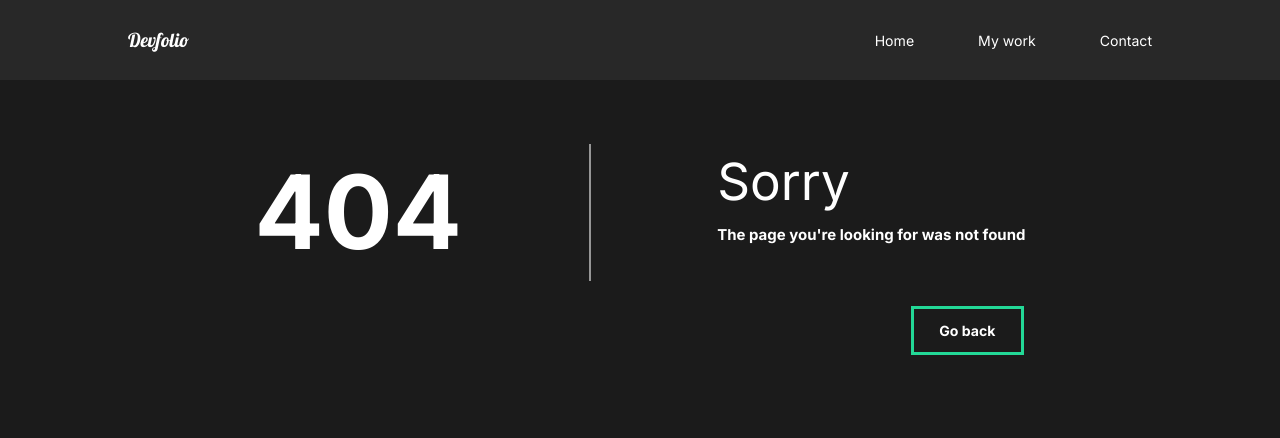
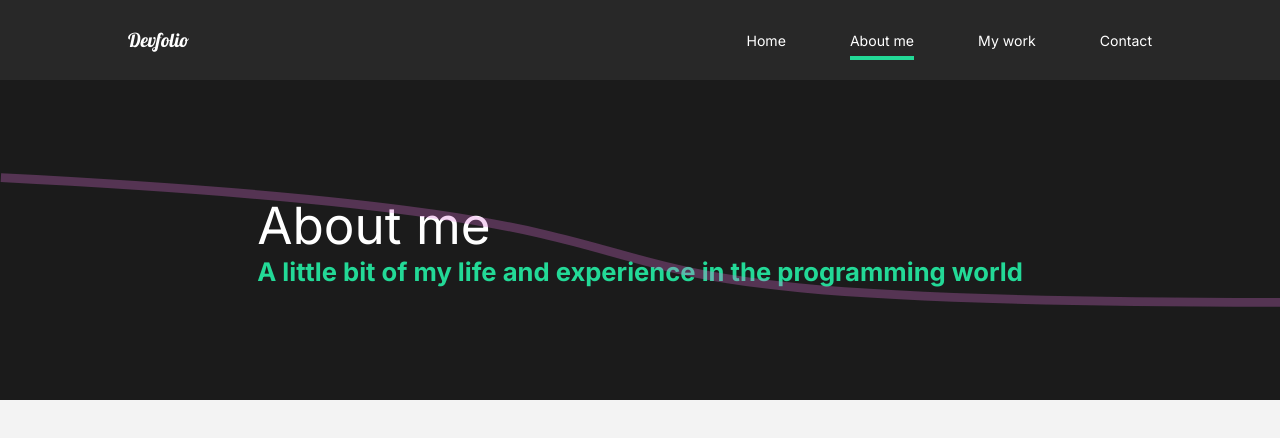
Before and after one commit to arielvergarautn/devfolio-v2, a React (Create React App) app: page /about in a window 1280 px wide. Before the commit this address had no page. Shown: the top 438 px of the page. Built offline with nearby package versions, Linux system fonts and the light colour scheme.

Commit message:
New  about me page

```diff
--- a/src/App.js
+++ b/src/App.js
@@ -4,6 +4,8 @@ import Contact from "./pages/contact/Contact";
 import Work from "./pages/work/Work";
 import NotFound from "./pages/notFound/NotFound";
 import Nav from "./components/Nav";
+import AboutMe from "./pages/aboutMe/AboutMe";
+
 //Styles
 import './public/styles/app.scss';
 import { Route, Routes } from 'react-router-dom'
@@ -15,6 +17,7 @@ function App() {
       <Routes>
         <Route exact path='/' element={<Home />} />
         <Route exact path='/home' element={<Home />} />
+        <Route exact path='/about' element={<AboutMe />} />
         <Route exact path='/work' element={<Work />} />
         <Route exact path='/work/:id' element={<Work />} />
         <Route exact path='/contact' element={<Contact />} />
--- a/src/components/Nav.js
+++ b/src/components/Nav.js
@@ -30,6 +30,16 @@ const Nav = () => {
                 </li>
                 <li>
                     <div class="link-container">
+                        <Link to="/about">About me</Link>
+                        {
+                            pathname === '/about' && (
+                                <motion.div variants={lineNavAnim} initial='hidden' animate='show' className="line"></motion.div>
+                            )
+                        }
+                    </div>
+                </li>
+                <li>
+                    <div class="link-container">
                         <Link to="/work">My work</Link>
                         {
                             pathname === '/work' && (
--- /dev/null
+++ b/src/pages/aboutMe/AboutMe.js
@@ -0,0 +1,34 @@
+import React from 'react'
+//Animations
+import { motion } from 'framer-motion'
+import { pageAnimation, titleAnim } from '../../animation'
+import Wave from '../../components/Wave'
+//CSS
+import './_aboutMe.scss'
+
+const AboutMe = () => {
+    return (
+        <motion.div className='contact' variants={pageAnimation} initial='hidden' animate='show'>
+            <div className="contact-banner">
+                <div className="title">
+                    <div className="hide">
+                        <motion.h2 variants={titleAnim}>About me</motion.h2>
+                    </div>
+                    <div className="hide">
+                        <motion.h4 variants={titleAnim}>
+                            <span>A little bit of my life and experience in the programming world</span>
+                        </motion.h4>
+                    </div>
+                </div>
+                <Wave />
+            </div>
+            <div className="social-networks">
+                <div className="cards">
+
+                </div>
+            </div>
+        </motion.div>
+    )
+}
+
+export default AboutMe
```
Also changed, not shown: src/pages/aboutMe/_aboutMe.scss (added).
